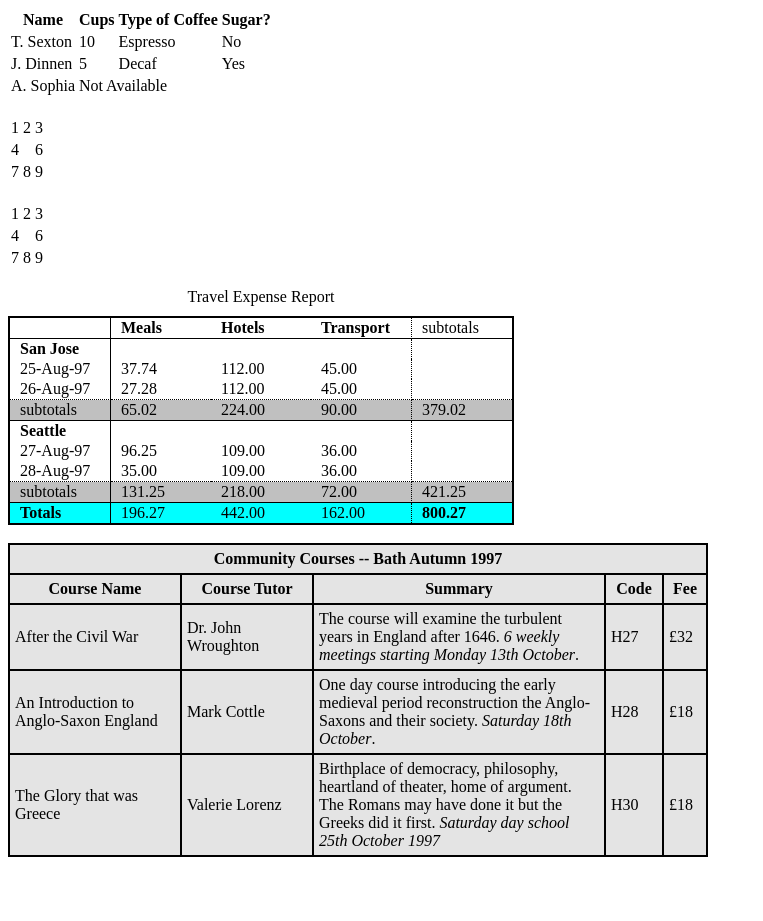
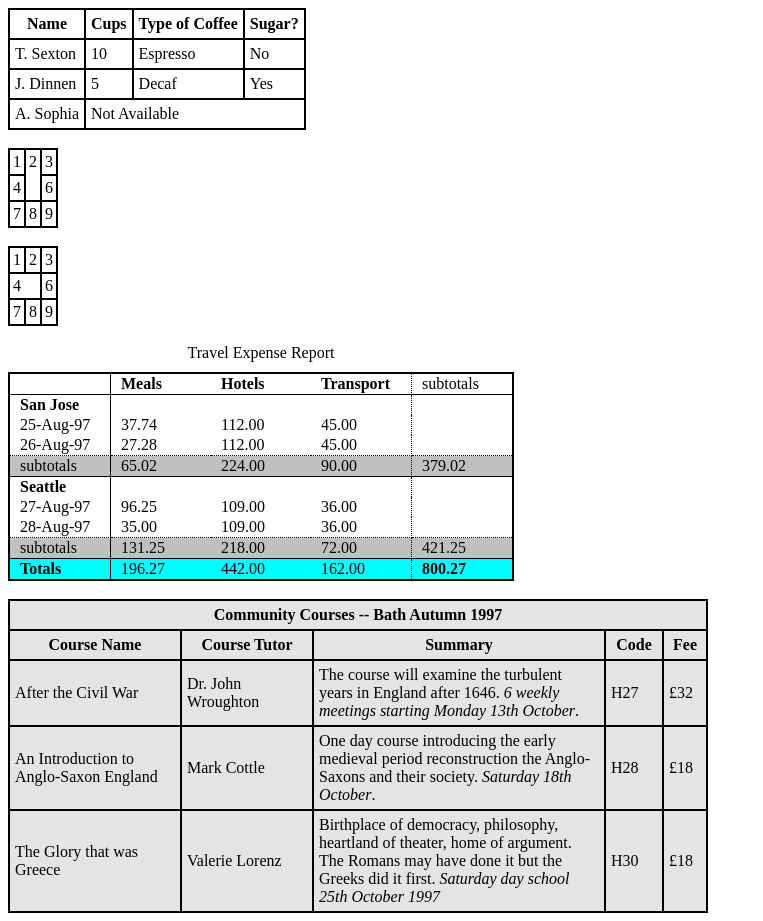
Before and after one commit to ancient-rain/csse280-201810-bednartd, a plain HTML site: page table/table.html in a window 1280 px wide. Shown: the whole page, without its empty margins (0-763 px from the left). Before the commit the page ends 865 px from the top, so only its background shows below. Drawn offline with Linux system fonts and the light colour scheme.

Commit message:
Fixed styling issue

```diff
--- a/table/table.css
+++ b/table/table.css
@@ -1,3 +1,30 @@
+#example {
+    border: 1px solid black;
+}
+
+#example th,
+#example td {
+    padding: 5px;
+    border: 1px solid black;
+}
+
+#step-3-0 {
+    border: 1px solid black;
+}
+
+#step-3-0 td {
+    border: 1px solid black;
+    padding: 3px;
+}
+
+#step-3-1 {
+    border: 1px solid black;
+}
+#step-3-1 td {
+    border: 1px solid black;
+    padding: 3px;
+}
+
 .align-top {
     vertical-align: top;
 }
--- a/table/table.html
+++ b/table/table.html
@@ -7,7 +7,7 @@
 </head>
 
 <body>
-    <table>
+    <table id="example" cellspacing="0" cellpadding="0">
         <tr>
             <th scope="col">Name</th>
             <th scope="col">Cups</th>
@@ -32,7 +32,7 @@
         </tr>
     </table>
     <br>
-    <table id="step-3-0">
+    <table id="step-3-0" cellspacing="0" cellpadding="0">
         <tr>
             <td>1</td>
             <td class="align-top" rowspan="2">2</td>
@@ -49,7 +49,7 @@
         </tr>
     </table>
     <br>
-    <table id="step-3-1">
+    <table id="step-3-1" cellspacing="0" cellpadding="0">
         <tr>
             <td>1</td>
             <td>2</td>
```
